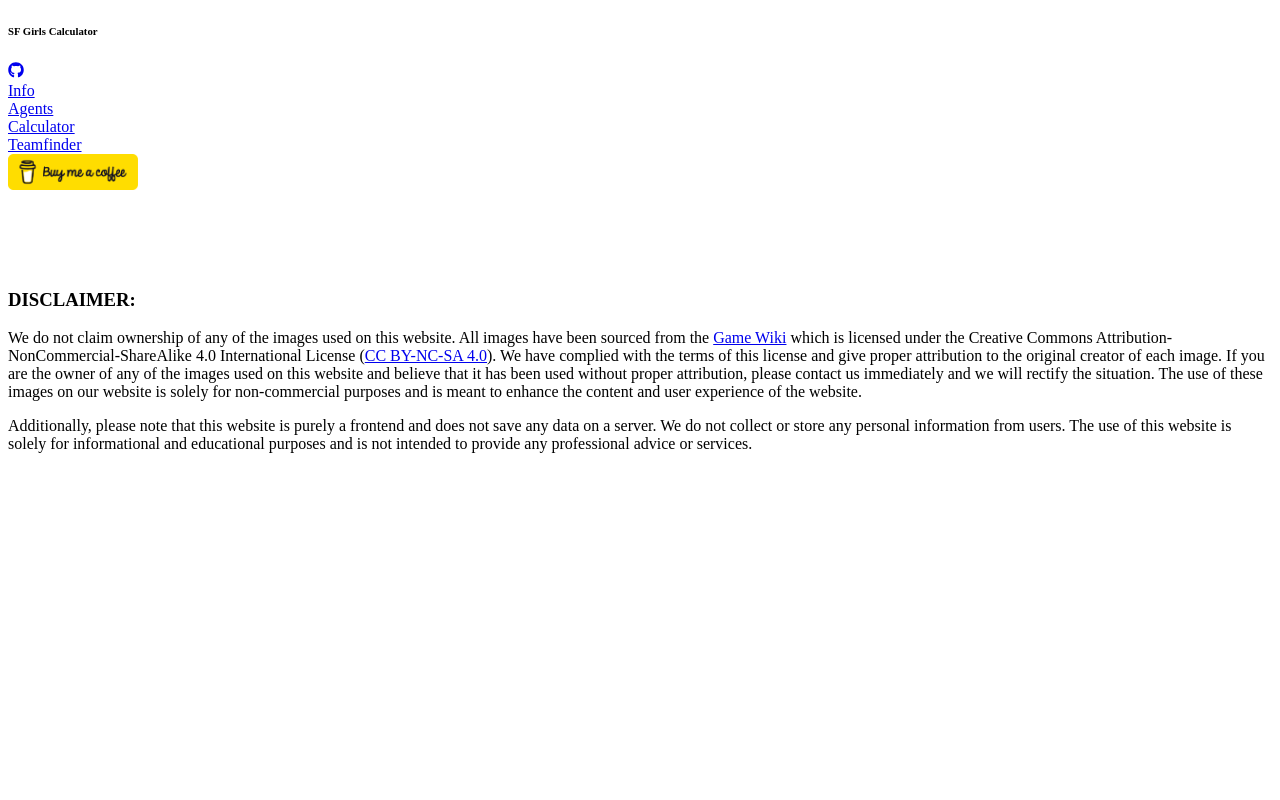
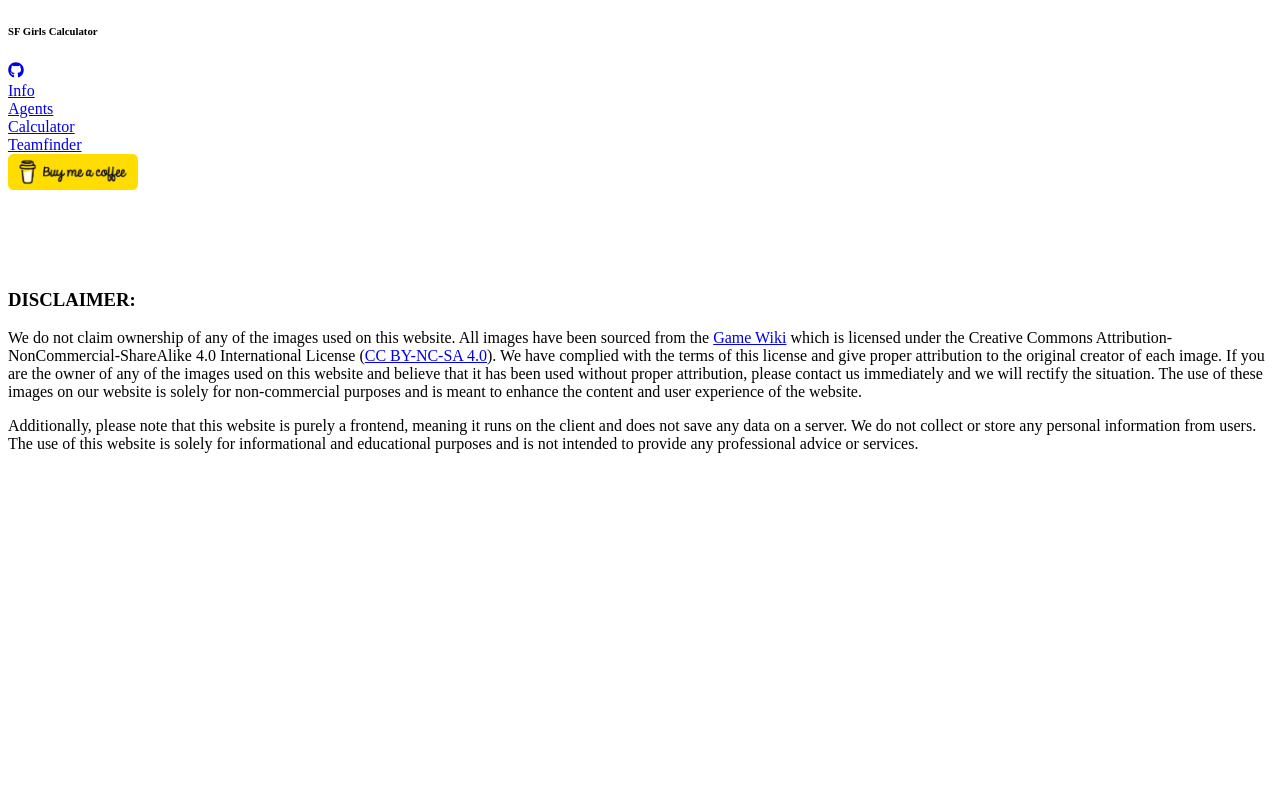
Before and after one commit to ox7f/sf-girls-calculator, a React (Vite) app in the folder packages/frontend/: page /info in a window 1280 px wide. Shown: the top 800 px of the page. Built offline with nearby package versions, Linux system fonts and the light colour scheme.

Commit message:
docs: ✏️ updated info

```diff
--- a/packages/frontend/src/pages/Info.tsx
+++ b/packages/frontend/src/pages/Info.tsx
@@ -20,7 +20,7 @@ const Info: React.FC = () => {
         </p>
 
         <p>
-          Additionally, please note that this website is purely a frontend and does not save any data on a server. We do
+          Additionally, please note that this website is purely a frontend, meaning it runs on the client and does not save any data on a server. We do
           not collect or store any personal information from users. The use of this website is solely for informational
           and educational purposes and is not intended to provide any professional advice or services.
         </p>
```
